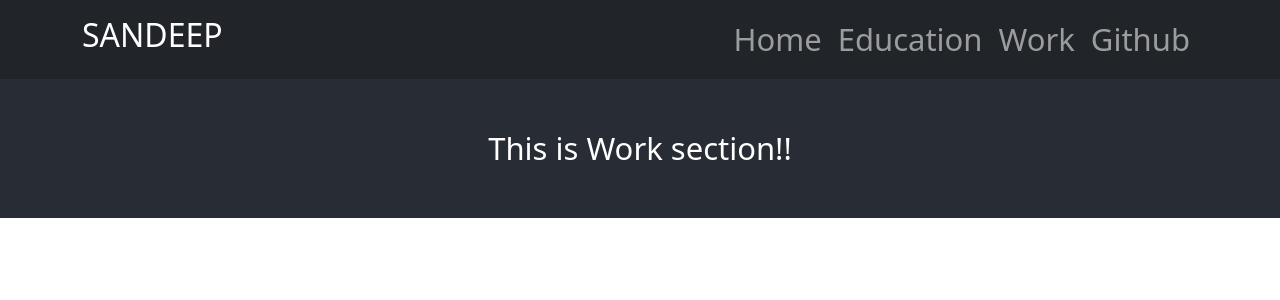
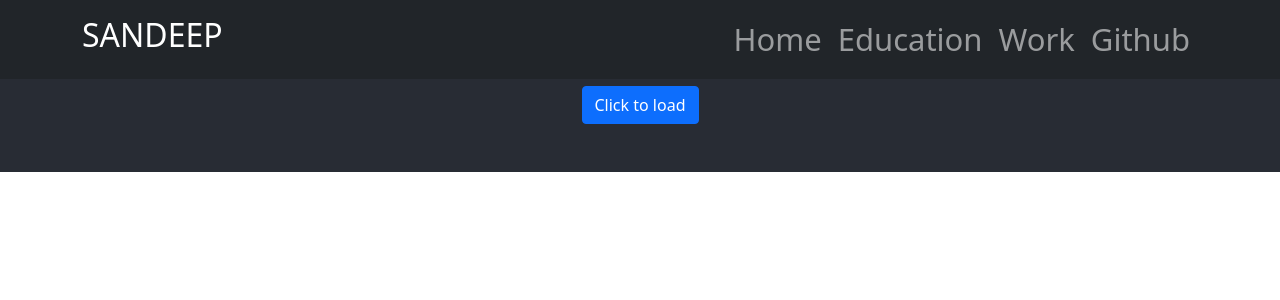
Before and after one commit to sandeep-pareek/ps-react-website, a React (Create React App) app: page /work in a window 1280 px wide. Shown: the top 300 px of the page. Built offline with nearby package versions, Linux system fonts and the light colour scheme.

Commit message:
Undefined changes

```diff
--- a/src/Work/Work.js
+++ b/src/Work/Work.js
@@ -1,12 +1,55 @@
-import React from 'react';
+import React, { useState, useEffect } from 'react';
+import Button from 'react-bootstrap/Button';
+import Spinner from 'react-bootstrap/Spinner';
 
 function Work() {
-    return(
-        <div>
-            <br/>
-            This is Work section!!
-        </div>
-    )
+
+
+    // useEffect(() => {
+    //    async function fetchData () {
+    //     alert("called fetch data")
+    //     try {
+    //         buttonData = await fetch('http://localhost:8080/home/public');
+    //          console.log(buttonData);
+    //          setData(buttonData);
+    //         //  setLoading(false);
+    //     } catch (error){
+    //         setError(error);
+    //         // setLoading(false);
+    //     }
+    //     }
+    //     // fetchData();
+    // }, []);
+
+    const [isLoading, setLoading] = useState(false);
+
+    useEffect(() => {
+      function simulateNetworkRequest() {
+        return new Promise((resolve) => setTimeout(resolve, 2000));
+      }
+
+      if (isLoading) {
+        simulateNetworkRequest().then(() => {
+          setLoading(false);
+        });
+      }
+    }, [isLoading]);
+
+    const handleClick = () => setLoading(true);
+
+    return (
+      <Button
+        variant="primary"
+        disabled={isLoading}
+        onClick={!isLoading ? handleClick : null}
+      >
+        {isLoading ? 'Loading…' : 'Click to load'}
+      </Button>
+    );
+
+
 }
 
+
+
 export default Work;
```
Also changed, not shown: src/Github/Github.js (indentation only).
